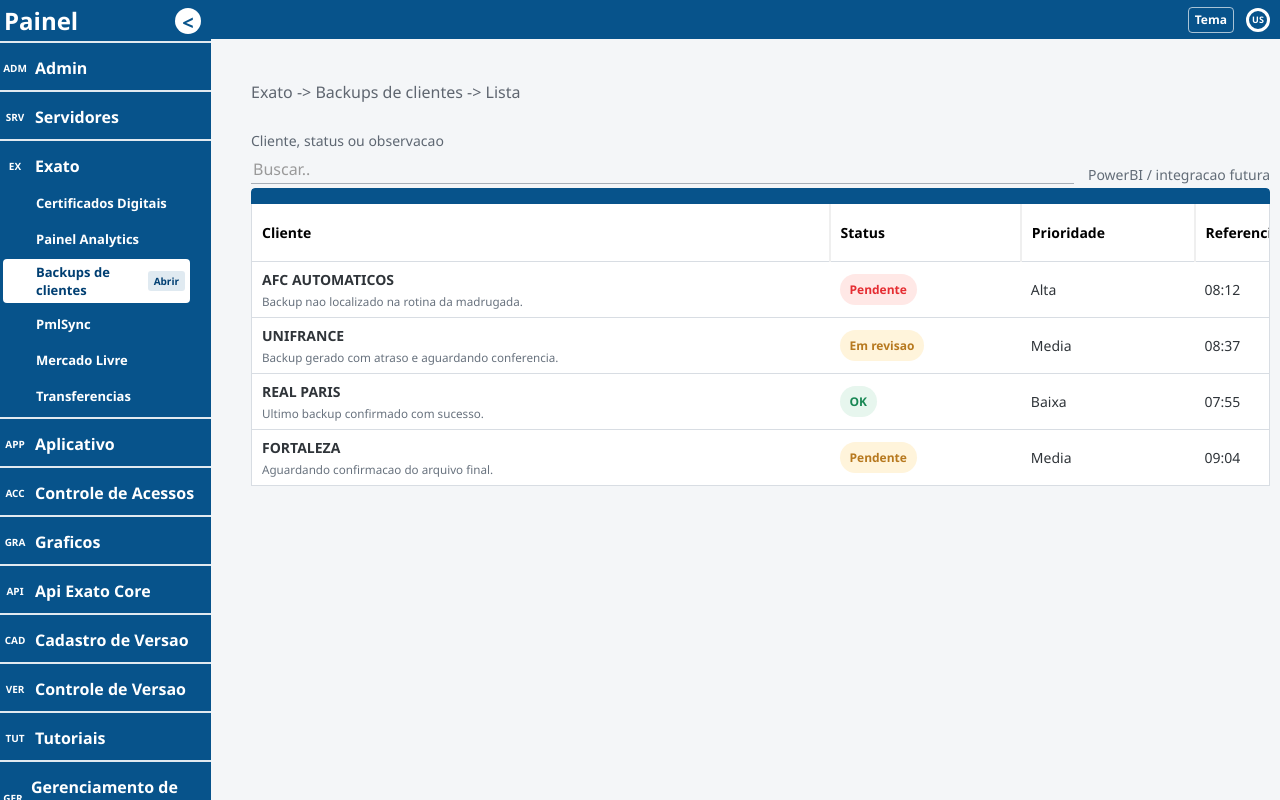
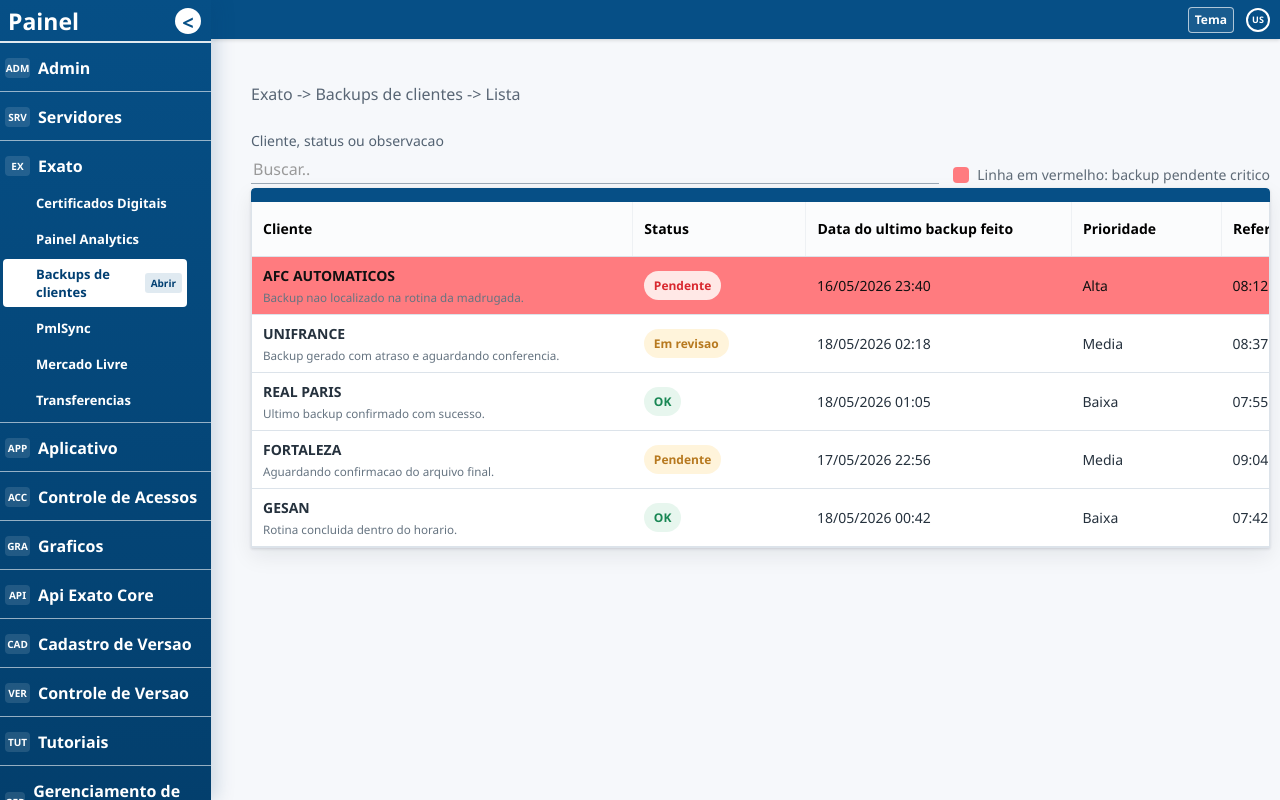
Before and after one commit to Fenickell/analytics-sistema-exato, a website: page backups/index.html in a window 1280 px wide. Drawn offline with Linux system fonts and the light colour scheme.

Commit message:
Refine admin front and backup date column

```diff
--- a/assets/css/styles.css
+++ b/assets/css/styles.css
@@ -1,19 +1,21 @@
 :root {
   color-scheme: light;
-  --blue: #07538b;
-  --blue-strong: #0069d9;
-  --bg: #f4f6f8;
+  --blue: #064f86;
+  --blue-deep: #033f6d;
+  --blue-soft: #eef6fc;
+  --blue-strong: #0878d1;
+  --bg: #f6f8fb;
   --surface: #ffffff;
-  --surface-soft: #f2f2f2;
-  --text: #2f3439;
-  --muted: #68727e;
-  --line: #d8dde3;
-  --line-strong: #a7aeb7;
-  --danger: #e52d32;
-  --danger-soft: #ff777a;
+  --surface-soft: #f3f6f9;
+  --text: #25313d;
+  --muted: #667481;
+  --line: #dce3ea;
+  --line-strong: #aab5bf;
+  --danger: #d9282f;
+  --danger-soft: #ff7b7f;
   --warning: #b7791f;
   --success: #198754;
-  --shadow: 0 2px 5px rgba(0, 0, 0, 0.22);
+  --shadow: 0 1px 3px rgba(16, 24, 40, 0.14), 0 8px 22px rgba(16, 24, 40, 0.08);
   font-family: "Segoe UI", Arial, sans-serif;
 }
 
@@ -26,6 +28,7 @@
   --muted: #b7c1cc;
   --line: #3a4a5b;
   --line-strong: #516479;
+  --blue-soft: #1e3447;
   --shadow: 0 2px 6px rgba(0, 0, 0, 0.42);
 }
 
@@ -38,6 +41,7 @@ body {
   margin: 0;
   background: var(--bg);
   color: var(--text);
+  overflow-x: hidden;
 }
 
 a {
@@ -61,8 +65,9 @@ input {
   z-index: 30;
   width: 211px;
   overflow-y: auto;
-  background: var(--blue);
+  background: linear-gradient(180deg, var(--blue) 0%, var(--blue-deep) 100%);
   color: #ffffff;
+  box-shadow: 5px 0 18px rgba(3, 63, 109, 0.18);
 }
 
 .sidebar-head {
@@ -70,12 +75,12 @@ input {
   height: 43px;
   align-items: center;
   justify-content: space-between;
-  padding: 0 10px 0 4px;
+  padding: 0 10px 0 8px;
   border-bottom: 2px solid rgba(255, 255, 255, 0.88);
 }
 
 .panel-title {
-  font-size: 24px;
+  font-size: 23px;
   font-weight: 800;
 }
 
@@ -97,8 +102,8 @@ input {
 }
 
 .sidebar-section {
-  padding: 9px 3px 6px;
-  border-bottom: 2px solid rgba(255, 255, 255, 0.88);
+  padding: 9px 6px 7px 3px;
+  border-bottom: 1px solid rgba(255, 255, 255, 0.58);
 }
 
 .sidebar-item,
@@ -112,13 +117,17 @@ input {
 }
 
 .sidebar-item {
-  padding: 5px 0;
+  padding: 5px 0 5px 2px;
 }
 
 .sidebar-icon {
   display: inline-flex;
-  width: 24px;
+  width: 25px;
+  height: 20px;
+  align-items: center;
   justify-content: center;
+  border-radius: 4px;
+  background: rgba(255, 255, 255, 0.12);
   font-size: 10px;
   font-weight: 900;
 }
@@ -126,9 +135,10 @@ input {
 .sidebar-subitem {
   justify-content: space-between;
   margin: 5px 18px 0 0;
-  padding: 4px 5px 4px 33px;
+  padding: 6px 5px 6px 33px;
   border-radius: 4px;
   font-size: 13px;
+  transition: background 120ms ease, color 120ms ease;
 }
 
 .sidebar-subitem > a:first-child {
@@ -168,6 +178,7 @@ input {
   gap: 12px;
   padding: 0 10px;
   background: var(--blue);
+  box-shadow: 0 1px 4px rgba(0, 0, 0, 0.16);
   color: #ffffff;
 }
 
@@ -175,7 +186,7 @@ input {
   height: 26px;
   border: 1px solid rgba(255, 255, 255, 0.65);
   border-radius: 4px;
-  background: transparent;
+  background: rgba(255, 255, 255, 0.08);
   color: #ffffff;
   cursor: pointer;
   font-size: 12px;
@@ -187,7 +198,7 @@ input {
   width: 24px;
   height: 24px;
   place-items: center;
-  border: 3px solid #ffffff;
+  border: 2px solid #ffffff;
   border-radius: 999px;
   font-size: 9px;
   font-weight: 900;
@@ -195,7 +206,7 @@ input {
 
 .content {
   min-height: calc(100vh - 39px);
-  padding: 42px 10px 12px 40px;
+  padding: 44px 10px 18px 40px;
 }
 
 .admin-page {
@@ -203,9 +214,10 @@ input {
 }
 
 .breadcrumb {
-  margin-bottom: 28px;
-  color: #5f6670;
+  margin-bottom: 26px;
+  color: #596675;
   font-size: 16px;
+  font-weight: 500;
 }
 
 .list-toolbar,
@@ -227,7 +239,7 @@ input {
 .search-field {
   display: grid;
   gap: 4px;
-  color: #5e6772;
+  color: #536272;
   font-size: 14px;
 }
 
@@ -235,7 +247,7 @@ input {
   width: 100%;
   height: 30px;
   border: 0;
-  border-bottom: 1px solid var(--line-strong);
+  border-bottom: 1px solid #9aa7b4;
   background: transparent;
   color: var(--text);
   font-size: 16px;
@@ -251,7 +263,7 @@ input {
   display: inline-flex;
   align-items: center;
   gap: 8px;
-  color: #626c77;
+  color: #5f6b77;
   font-size: 14px;
   white-space: nowrap;
 }
@@ -286,7 +298,7 @@ input {
   align-items: center;
   gap: 8px;
   padding: 4px 8px;
-  border: 1px solid #bfc6cf;
+  border: 1px solid #c3ccd5;
   border-radius: 4px;
   background: var(--surface);
 }
@@ -309,7 +321,7 @@ input {
   align-self: end;
   border: 0;
   border-radius: 4px;
-  background: var(--blue-strong);
+  background: linear-gradient(180deg, #0b83df, var(--blue-strong));
   color: #ffffff;
   box-shadow: var(--shadow);
   cursor: pointer;
@@ -321,18 +333,19 @@ input {
   overflow: hidden;
   border-radius: 4px 4px 0 0;
   background: var(--surface);
+  box-shadow: var(--shadow);
 }
 
 .table-accent {
-  height: 16px;
+  height: 14px;
   border-radius: 4px 4px 0 0;
   background: var(--blue);
 }
 
 .table-wrap {
   overflow: auto;
-  border-left: 1px solid var(--line);
-  border-right: 1px solid var(--line);
+  border: 1px solid var(--line);
+  border-top: 0;
 }
 
 .admin-table {
@@ -344,7 +357,7 @@ input {
 
 .admin-table th,
 .admin-table td {
-  padding: 8px 10px;
+  padding: 9px 11px;
   border-bottom: 1px solid var(--line);
   color: var(--text);
   text-align: left;
@@ -352,11 +365,12 @@ input {
 }
 
 .admin-table th {
-  height: 57px;
-  border-right: 2px solid #efefef;
+  height: 54px;
+  border-right: 1px solid #eef1f4;
   color: #000000;
   font-size: 14px;
   font-weight: 800;
+  background: #fbfcfd;
 }
 
 :root[data-theme="dark"] .admin-table th,
@@ -365,8 +379,20 @@ input {
 }
 
 .admin-table td {
-  height: 52px;
+  height: 51px;
   font-size: 14px;
+}
+
+.admin-table tbody tr {
+  transition: background 120ms ease;
+}
+
+.admin-table tbody tr:hover td {
+  background: var(--blue-soft);
+}
+
+.admin-table tbody tr.non-business-day:hover td {
+  background: #ff8b8f;
 }
 
 .admin-table td strong,
@@ -393,6 +419,12 @@ input {
 .certificate-table th:nth-child(8) { width: 210px; }
 .certificate-table th:nth-child(9) { width: 210px; }
 
+.backup-table th:nth-child(1) { width: 330px; }
+.backup-table th:nth-child(2) { width: 150px; }
+.backup-table th:nth-child(3) { width: 230px; }
+.backup-table th:nth-child(4) { width: 130px; }
+.backup-table th:nth-child(5) { width: 130px; }
+
 .non-business-day td {
   background: var(--danger-soft);
   color: #111111;
@@ -403,7 +435,7 @@ input {
   width: fit-content;
   align-items: center;
   border-radius: 999px;
-  padding: 7px 10px;
+  padding: 6px 10px;
   font-size: 12px;
   font-weight: 900;
 }
@@ -443,13 +475,13 @@ input {
 
 .action {
   display: inline-flex;
-  min-height: 36px;
+  min-height: 35px;
   align-items: center;
   justify-content: center;
   padding: 0 16px;
   border: 0;
   border-radius: 4px;
-  box-shadow: var(--shadow);
+  box-shadow: 0 1px 3px rgba(16, 24, 40, 0.2);
   cursor: pointer;
   font-size: 14px;
   font-weight: 900;
@@ -457,12 +489,12 @@ input {
 }
 
 .action.secondary {
-  background: #dddddd;
+  background: linear-gradient(180deg, #f0f0f0, #d9d9d9);
   color: #303030;
 }
 
 .action.muted {
-  background: var(--surface-soft);
+  background: #edf2f7;
   color: var(--text);
 }
 
--- a/assets/js/app.js
+++ b/assets/js/app.js
@@ -5,10 +5,11 @@ const pages = {
     tone: "warning",
     source: "PowerBI / integracao futura",
     alerts: [
-      { client: "AFC AUTOMATICOS", status: "Pendente", severity: "high", detail: "Backup nao localizado na rotina da madrugada.", time: "08:12" },
-      { client: "UNIFRANCE", status: "Em revisao", severity: "medium", detail: "Backup gerado com atraso e aguardando conferencia.", time: "08:37" },
-      { client: "REAL PARIS", status: "OK", severity: "low", detail: "Ultimo backup confirmado com sucesso.", time: "07:55" },
-      { client: "FORTALEZA", status: "Pendente", severity: "medium", detail: "Aguardando confirmacao do arquivo final.", time: "09:04" }
+      { client: "AFC AUTOMATICOS", status: "Pendente", severity: "high", detail: "Backup nao localizado na rotina da madrugada.", time: "08:12", lastBackup: "16/05/2026 23:40" },
+      { client: "UNIFRANCE", status: "Em revisao", severity: "medium", detail: "Backup gerado com atraso e aguardando conferencia.", time: "08:37", lastBackup: "18/05/2026 02:18" },
+      { client: "REAL PARIS", status: "OK", severity: "low", detail: "Ultimo backup confirmado com sucesso.", time: "07:55", lastBackup: "18/05/2026 01:05" },
+      { client: "FORTALEZA", status: "Pendente", severity: "medium", detail: "Aguardando confirmacao do arquivo final.", time: "09:04", lastBackup: "17/05/2026 22:56" },
+      { client: "GESAN", status: "OK", severity: "low", detail: "Rotina concluida dentro do horario.", time: "07:42", lastBackup: "18/05/2026 00:42" }
     ]
   },
   pmlsync: {
@@ -218,6 +219,7 @@ function renderOverview() {
 
 function renderTopic(topic) {
   if (pageKey === "certificados") return renderCertificatesPage();
+  if (pageKey === "backups") return renderBackupsPage(topic);
 
   const status = topicStatus(topic);
   const rows = topic.alerts.map((item) => `
@@ -248,6 +250,53 @@ function renderTopic(topic) {
                 <tr>
                   <th>Cliente</th>
                   <th>Status</th>
+                  <th>Prioridade</th>
+                  <th>Referencia</th>
+                </tr>
+              </thead>
+              <tbody>${rows}</tbody>
+            </table>
+          </div>
+        </div>
+      </section>
+    </main>
+  `);
+}
+
+function renderBackupsPage(topic) {
+  const rows = topic.alerts.map((item) => `
+    <tr class="${item.severity === "high" ? "non-business-day" : ""}">
+      <td><strong>${item.client}</strong><small>${item.detail}</small></td>
+      <td><span class="status-tag ${item.severity}">${item.status}</span></td>
+      <td>${item.lastBackup}</td>
+      <td>${severityLabel(item.severity)}</td>
+      <td>${item.time}</td>
+    </tr>
+  `).join("");
+
+  return renderShell(`
+    <main class="content topic-page">
+      <section class="admin-page">
+        <div class="breadcrumb">Exato -> Backups de clientes -> Lista</div>
+        <div class="list-toolbar">
+          <label class="search-field">
+            <span>Cliente, status ou observacao</span>
+            <input type="search" placeholder="Buscar..">
+          </label>
+          <div class="toolbar-summary">
+            <span class="legend-square"></span>
+            Linha em vermelho: backup pendente critico
+          </div>
+        </div>
+        <div class="table-card">
+          <div class="table-accent"></div>
+          <div class="table-wrap">
+            <table class="admin-table backup-table">
+              <thead>
+                <tr>
+                  <th>Cliente</th>
+                  <th>Status</th>
+                  <th>Data do ultimo backup feito</th>
                   <th>Prioridade</th>
                   <th>Referencia</th>
                 </tr>
```
